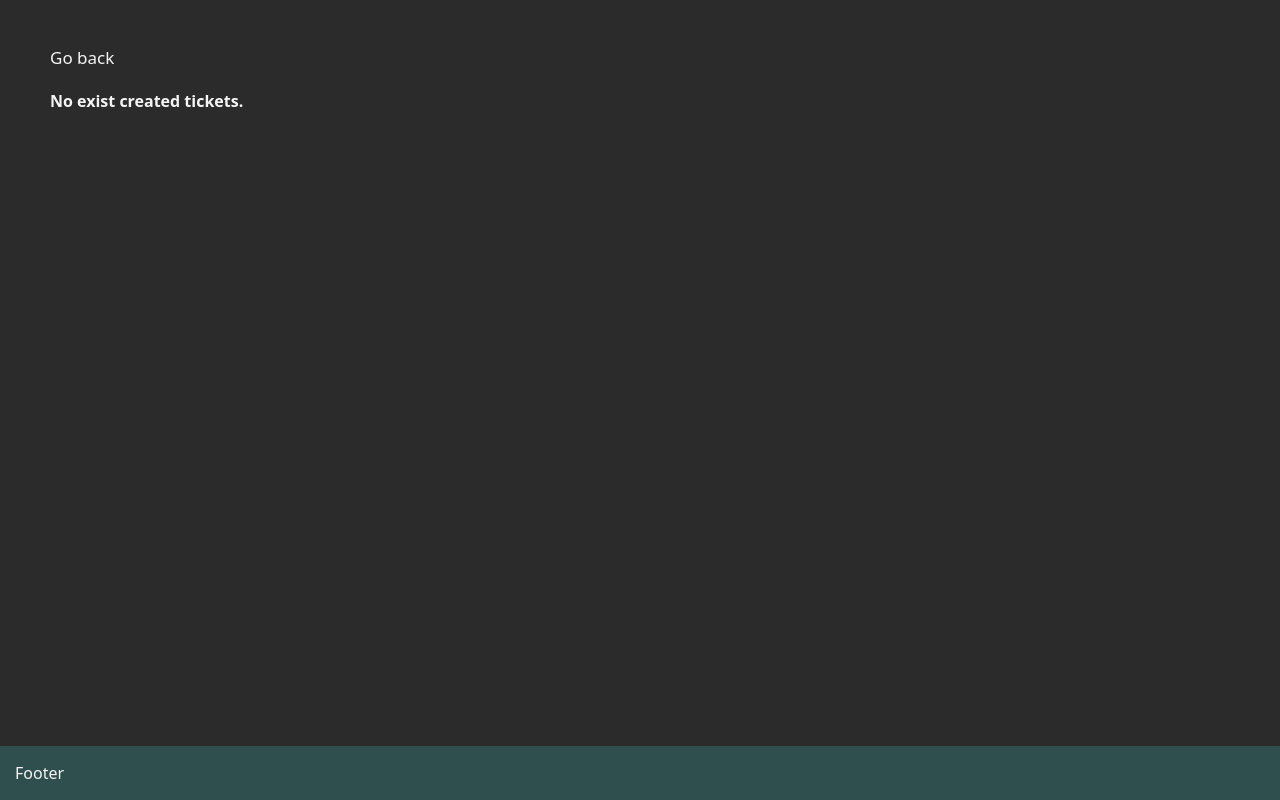
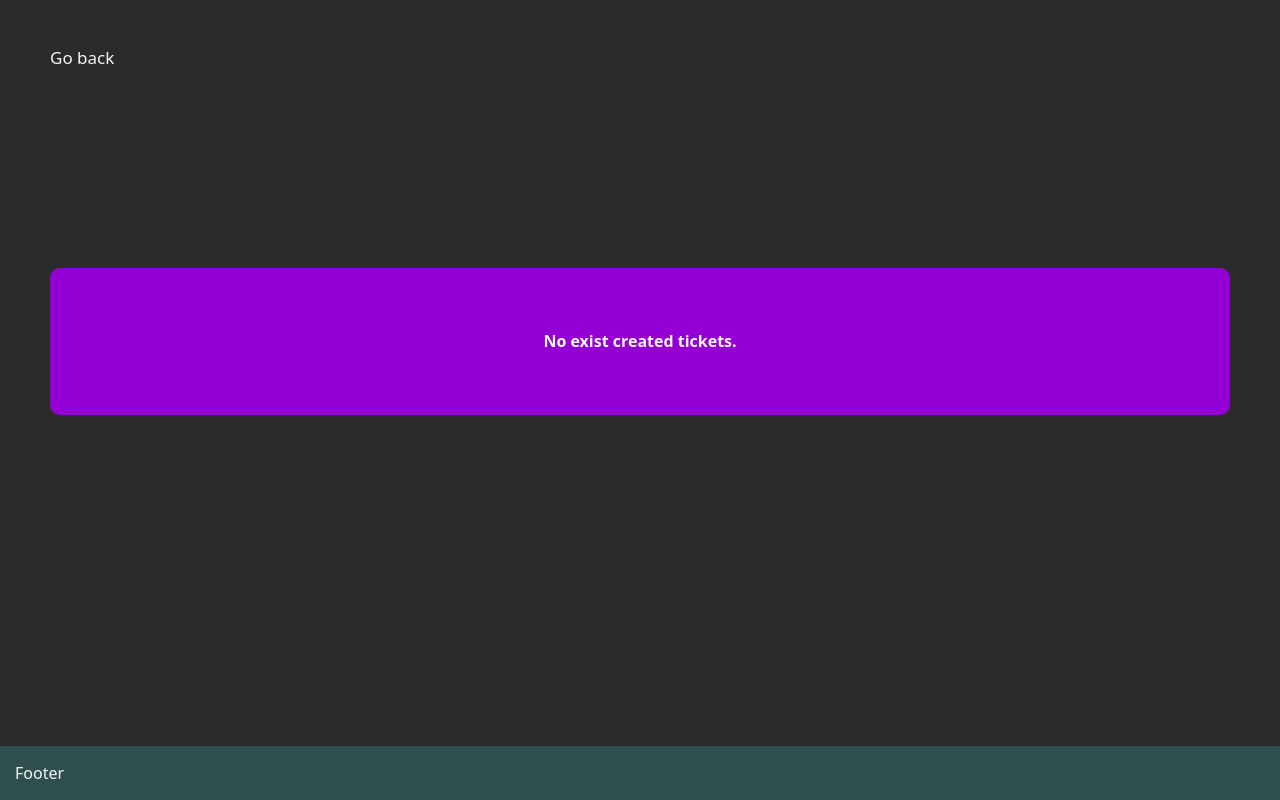
Before and after one commit to BryanGordon/tickets, a React (Vite) app: page /tickets-list in a window 1280 px wide. Built offline with nearby package versions, Linux system fonts and the light colour scheme.

Commit message:
Add new styles

```diff
--- a/src/styles/App.css
+++ b/src/styles/App.css
@@ -6,3 +6,16 @@ h1 {
 h2 {
   text-align: center;
 }
+
+.conditional-section {
+  display: flex;
+  flex-direction: column;
+  margin-top: 200px;
+}
+
+.invalid-data {
+  border-radius: 10px;
+  background-color: darkviolet;
+  padding: 40px;
+  text-align: center;
+}
```
